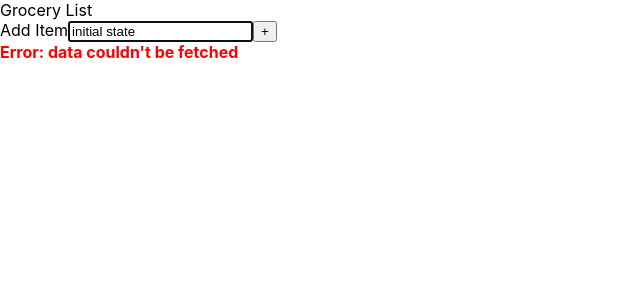
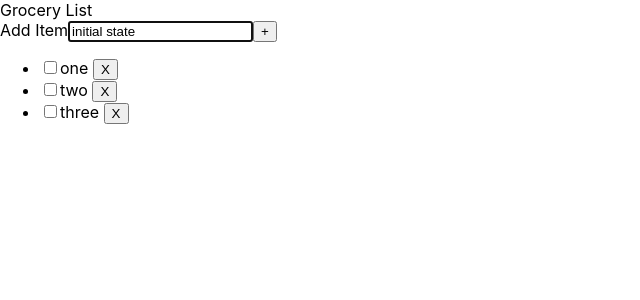
Before and after one commit to mayankdutta/react_revision, a React (Create React App) app: page / in a window 1280 px wide. Shown: the top 300 px of the page, without its empty margins (0-640 px from the left). Built offline with nearby package versions, Linux system fonts and the light colour scheme; no server answers; data requests are answered from the project's data file.

Commit message:
to add more routes to json-server

```diff
--- a/src/App.js
+++ b/src/App.js
@@ -4,10 +4,11 @@ import Content from "./content";
 import {useEffect, useState} from "react";
 
 function App() {
-    const API_URL = "http://localhost:3500/itemss";
+    const API_URL = "http://localhost:3500/items";
     const [items, setItems] = useState([]);
     const [newItem, setNewItem] = useState("initial state");
     const [fetchError, setFetchError] = useState(null);
+    const [loading, setLoading] = useState(true);
 
     /*
      * useEffect runs after every thing till below from above, rendered on the screen.
@@ -32,6 +33,8 @@ function App() {
                 setFetchError(null)
             } catch (err) {
                 setFetchError(err.message);
+            } finally {
+                setLoading(false);
             }
         }
         fetchItems();
@@ -75,7 +78,10 @@ function App() {
                 handleSubmit={handleSubmit}
             />
             {
-                fetchError ?
+                loading && <strong> Loading ... </strong>
+            }
+            {
+                !loading && fetchError ?
                     <strong style={{color: "red"}}> Error: {fetchError} </strong>
                     :
                     <Content items={items} checked={checked} del={del}/>
```
